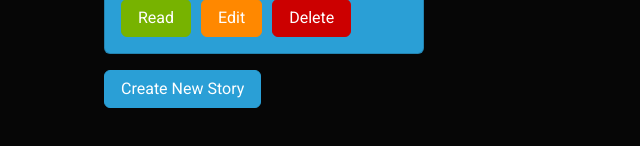
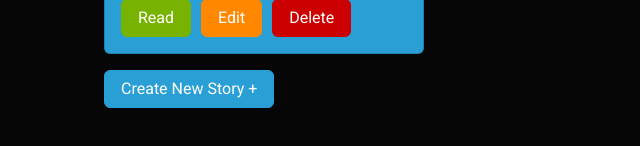
Before and after one commit to jadenmounteer/createYourOwnAdventure, an Angular app: page / in a window 1280 px wide. Shown: the part 544-690 px from the top of the page, without its empty margins (1-641 px from the left). Built offline with nearby package versions, Linux system fonts and the light colour scheme.

Commit message:
Add plus symbol

```diff
--- a/src/app/home/home.component.html
+++ b/src/app/home/home.component.html
@@ -10,4 +10,4 @@
     <p>You do not have any stories. Click the button below to get started.</p>
 </div>
 
-<button type="button" class="btn btn-primary">Create New Story</button>
+<button type="button" class="btn btn-primary">Create New Story &plus;</button>
```
